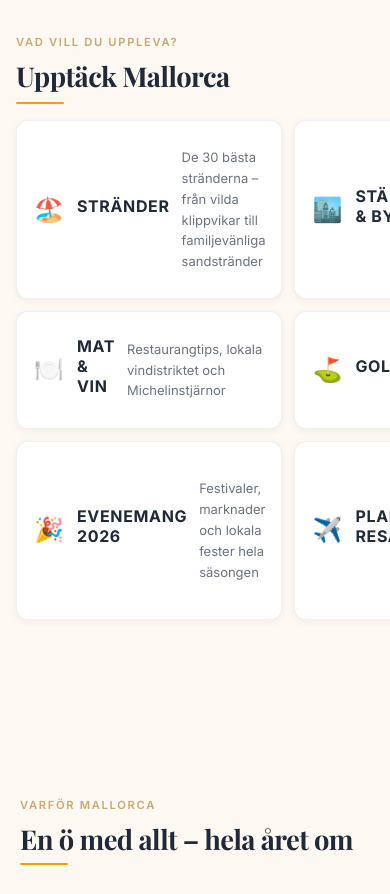
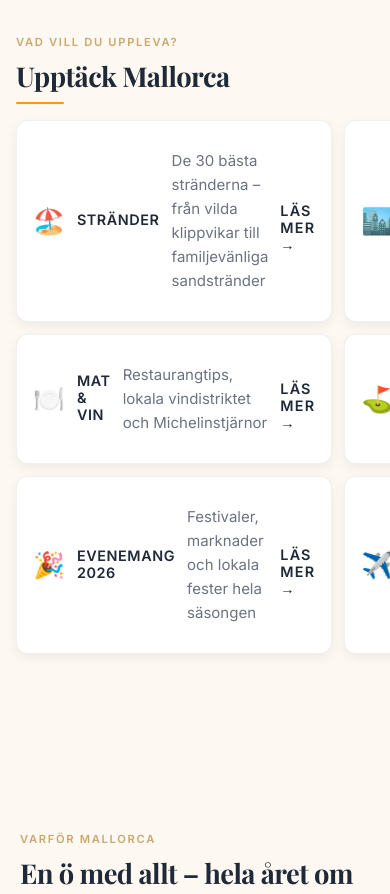
Before and after one commit to ErikFerla/min-hemsida, a Next.js app: page / in a window 390 px wide. Shown: the part 820-1714 px from the top of the page. Built offline with nearby package versions, Linux system fonts and the light colour scheme; a web font is replaced by a local one.

Commit message:
Feature-cards identical to quicklink-cards on mobile

```diff
--- a/app/globals.css
+++ b/app/globals.css
@@ -126,45 +126,76 @@ section li {
 }
 
 @media (max-width: 768px) {
+
+  /* Kortet — exakt samma som .mobile-quicklink-card */
   .feature-card {
-    display: flex;
-    flex-direction: row;
-    align-items: center;
-    gap: 12px;
-    padding: 16px;
-    min-height: 44px;
-    border-radius: 12px;
+    display: flex !important;
+    flex-direction: row !important;
+    align-items: center !important;
+    gap: 12px !important;
+    padding: 16px !important;
+    min-height: 44px !important;
+    background: white !important;
+    border-radius: 12px !important;
+    border: 1px solid rgba(0,0,0,0.06) !important;
+    box-shadow: rgba(0,0,0,0.06) 0px 4px 12px !important;
+    text-decoration: none !important;
+    transition: transform 0.25s cubic-bezier(0.25,0.46,0.45,0.94),
+                box-shadow 0.25s cubic-bezier(0.25,0.46,0.45,0.94) !important;
   }
 
-  /* Emoji-ikonen — liten och till vänster */
-  .feature-card > div:first-child {
-    font-size: 1.4rem;
-    margin-bottom: 0 !important;
-    flex-shrink: 0;
-    width: 32px;
-    text-align: center;
+  .feature-card:hover {
+    transform: translateY(-4px) !important;
+    box-shadow: rgba(0,0,0,0.12) 0px 16px 40px !important;
   }
 
-  /* Textblock till höger */
-  .feature-card > div:nth-child(2) {
-    flex: 1;
+  /* Emoji-ikon — exakt samma som .mobile-quicklink-icon */
+  .feature-card > div:first-child,
+  .feature-card span:first-child,
+  .feature-card [class*="icon"] {
+    flex-shrink: 0 !important;
+    font-size: 1.6rem !important;
+    margin-bottom: 0 !important;
+    width: auto !important;
   }
 
-  /* Titel — kompakt */
-  .feature-card > div:nth-child(3) {
-    font-size: 13px !important;
+  /* Titel — exakt samma som .mobile-quicklink-title */
+  .feature-card strong,
+  .feature-card [style*="fontWeight: 700"],
+  .feature-card [style*="font-weight: 700"],
+  .feature-card div[style*="600"] {
+    font-size: 0.9rem !important;
+    font-weight: 600 !important;
+    line-height: 1.2 !important;
+    color: rgb(31, 41, 55) !important;
+    margin-bottom: 2px !important;
+    display: block !important;
   }
 
-  /* Beskrivning — liten */
-  .feature-card > div:nth-child(4) {
-    font-size: 11px !important;
-    line-height: 1.3 !important;
+  /* Beskrivning — exakt samma som .mobile-quicklink-desc */
+  .feature-card p,
+  .feature-card [style*="fontSize: '0.875rem'"],
+  .feature-card div[style*="color: '#6b7280'"],
+  .feature-card div[style*="color: '#4b5563'"] {
+    font-size: 0.72rem !important;
+    color: rgb(136, 136, 136) !important;
+    line-height: 1.4 !important;
     margin: 0 !important;
+    padding: 0 !important;
   }
 
-  /* LÄS MER — dölj på mobil */
-  .feature-card > div:last-child {
-    display: none;
+  /* Dölj LÄS MER-länken */
+  .feature-card a {
+    display: none !important;
+  }
+
+  /* Grid: 2 kolumner, samma gap som .mobile-quicklinks */
+  .section-inner > div[style*="auto-fit"],
+  .section-inner > div[style*="minmax(220px"] {
+    grid-template-columns: repeat(2, 1fr) !important;
+    gap: 12px !important;
+    padding: 0 !important;
+    margin-top: 12px !important;
   }
 }
 
```
